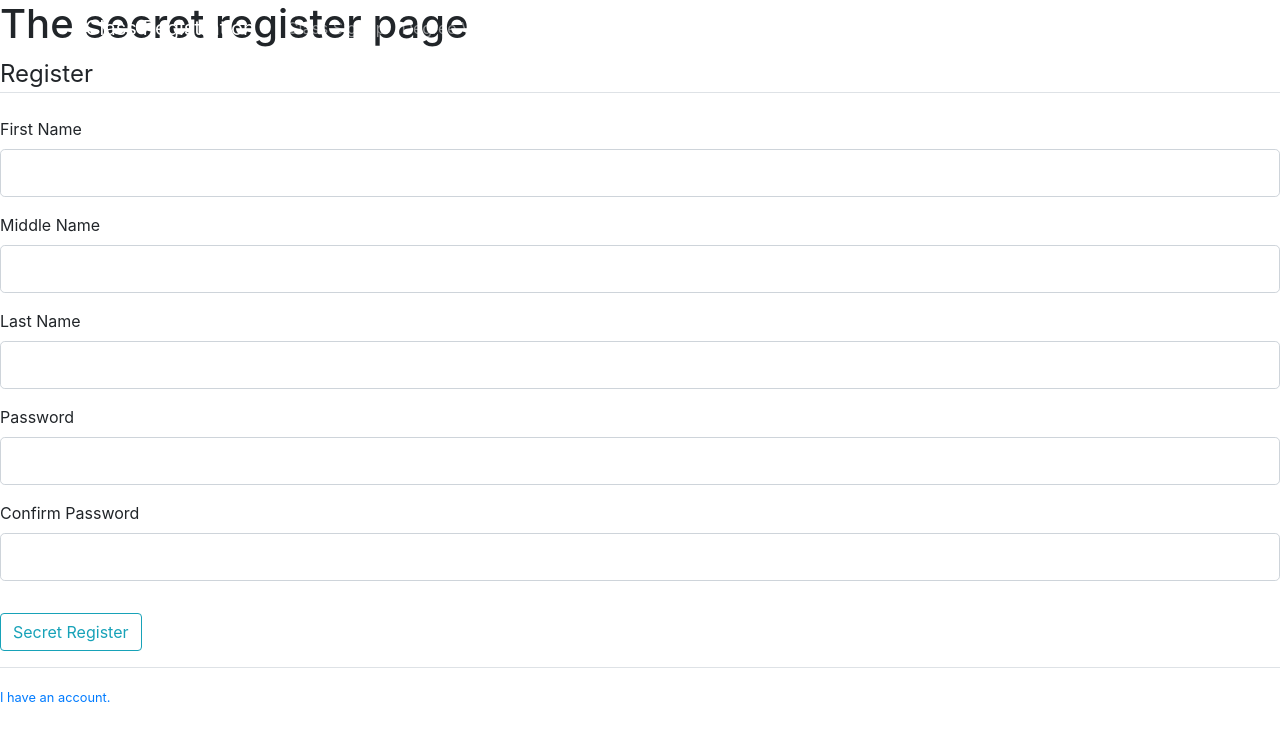
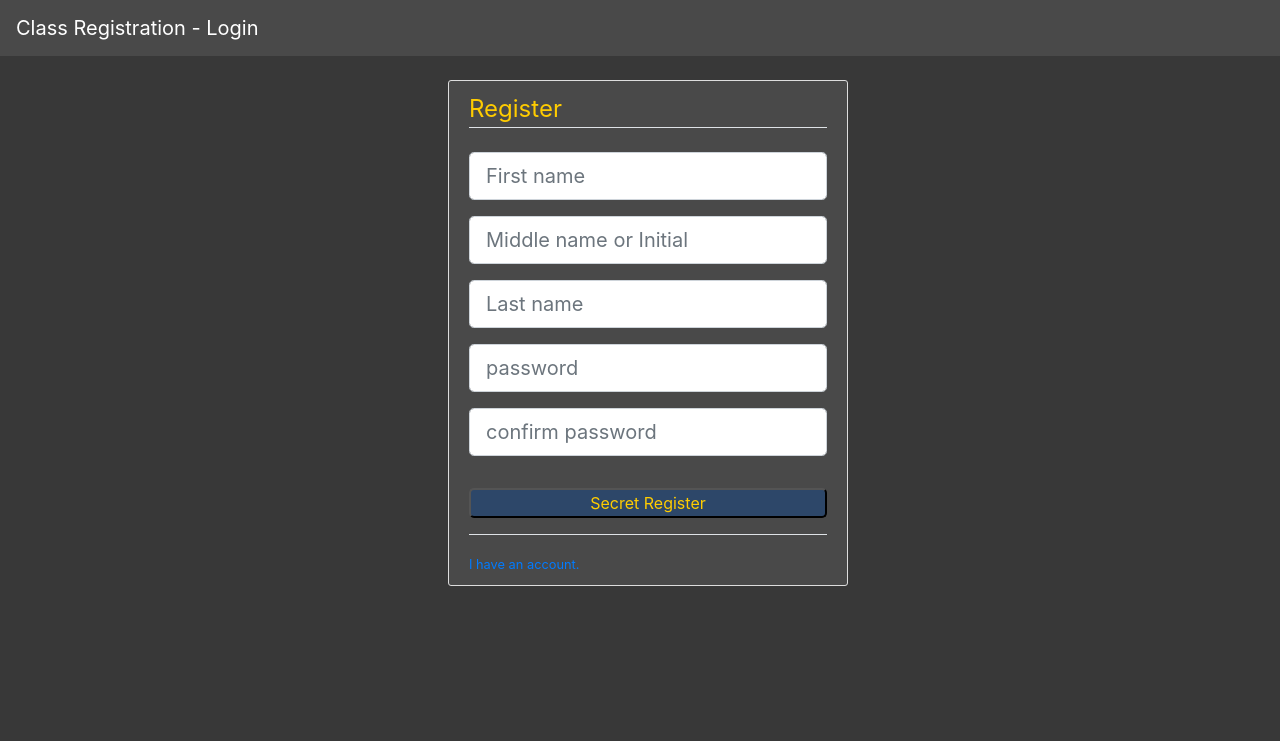
Before and after one commit to IsaachBrooks/ModernSignupSystem, a Flask app: page /hiddenRegister in a window 1280 px wide. Shown: the top 741 px of the page. Run offline with Flask 2, Linux system fonts and the light colour scheme; some libraries are stand-ins or nearby versions.

Commit message:
Lots of CSS, basic layout of classSignup

```diff
--- a/website/app/forms/forms.py
+++ b/website/app/forms/forms.py
@@ -6,22 +6,22 @@ class RegistrationForm(FlaskForm):
     firstName = StringField('First Name', validators=[
         DataRequired(),
         Regexp(r'^[a-zA-Z]+$', message='Contains non-alpha characters or whitespace')
-        ])
+        ], render_kw={"placeholder": "First name"})
     middleName = StringField('Middle Name', validators=[
         Regexp(r'^[a-zA-Z]*$', message='Contains non-alpha characters or whitespace')
-        ])
+        ], render_kw={"placeholder": "Middle name or Initial"})
     lastName = StringField('Last Name', validators=[
         DataRequired(),
-         Regexp(r'^[a-zA-Z]+$', message='Contains non-alpha characters or whitespace')])
-    password = PasswordField('Password', validators=[DataRequired()])
+        Regexp(r'^[a-zA-Z]+$', message='Contains non-alpha characters or whitespace')], render_kw={"placeholder": "Last name"})
+    password = PasswordField('Password', validators=[DataRequired()], render_kw={"placeholder": "password"})
     confirmPassword = PasswordField('Confirm Password', validators=[
         DataRequired(),
-        EqualTo('password')])
+        EqualTo('password')], render_kw={"placeholder": "confirm password"})
 
     submit = SubmitField('Secret Register')
 
 class LoginForm(FlaskForm):
-    username = StringField('Username', validators=[DataRequired()])
-    password = PasswordField('Password', validators=[DataRequired()])
+    username = StringField('Username', validators=[DataRequired()], render_kw={"placeholder": "login or email"})
+    password = PasswordField('Password', validators=[DataRequired()], render_kw={"placeholder": "password"})
 
-    submit = SubmitField('Log in')
+    submit = SubmitField('Sign in')
--- a/website/app/routes/routes.py
+++ b/website/app/routes/routes.py
@@ -5,7 +5,7 @@ from app.forms.forms import RegistrationForm, LoginForm
 from app.Scripts.databaseAdd import registerStudent
 from flask_login import login_user, logout_user, current_user, login_required
 
-@app.route("/")
+@app.route("/", methods=['GET','POST'])
 @app.route("/login", methods=['GET','POST'])
 def login():
     if current_user.is_authenticated:
@@ -19,18 +19,18 @@ def login():
             return redirect(next_page) if next_page else redirect(url_for('signup'))
         else:
             flash('Bad login. Check username and/or password.', 'danger')
-    return render_template('login.html', title='Login', form=form)
+    return render_template('login.html', title='Login', form=form, debug=app.debug)
 
 @app.route("/main")
 @app.route("/classSignup")
 @login_required
 def signup():
-    return render_template('classSignup.html', title='Main')
+    return render_template('classSignup.html', title='Main', debug=app.debug)
 
 @app.route("/degree")
 @login_required
 def degree():
-    return render_template('degreeViewer.html', title='Degree')
+    return render_template('degreeViewer.html', title='Degree', debug=app.debug)
 
 @app.route("/hiddenRegister", methods=['GET', 'POST'])
 def hiddenRegister():
@@ -41,7 +41,7 @@ def hiddenRegister():
         username = registerStudent(form)
         flash(f'Registered {form.firstName.data} {form.lastName.data} with username {username}. Please log in.', 'success')
         return redirect(url_for('login'))
-    return render_template('secretRegister.html', title='Hidden Register', form=form)
+    return render_template('secretRegister.html', title='Hidden Register', form=form, debug=app.debug)
 
 @app.route("/logout")
 def logout():
--- /dev/null
+++ b/website/app/static/styles/debug.css
@@ -0,0 +1,5 @@
+body {
+    background-image: url(../images/Debugging.png);
+    background-repeat: repeat;
+    background-blend-mode: hard-light;
+}
--- /dev/null
+++ b/website/app/static/styles/login.css
@@ -0,0 +1,24 @@
+.login-holder {
+    margin: 0 35%;
+    background-color: #494949;
+    color: #fc0;
+    min-width: 400px;
+
+}
+
+.login-btn {
+    width: 100%;
+    height: 100%;
+    color: #fc0;
+    background-color: rgba(0, 68, 156, 0.39);
+    border-radius: 5px;
+}
+
+.login-btn:hover {
+    background-color: rgba(68, 124, 196, 0.39);
+}
+
+.login-btn:active {
+    background-color: rgba(36, 67, 107, 0.39);
+    box-shadow: 2px 2px 5px #000000;
+}
--- a/website/app/static/styles/main.css
+++ b/website/app/static/styles/main.css
@@ -1,5 +1,5 @@
 body {
-    background: #fafafa;
+    background: #383838;
     color: #333333;
     margin-top: 5rem;
   }
@@ -12,8 +12,16 @@ body {
     background-color: #5f788a;
   }
 
+  .bg-gold {
+    background-color: #fc0;
+  }
+
+  .bg-cgray {
+    background-color: #494949;
+  }
+
   .site-header .navbar-nav .nav-link {
-    color: #cbd5db;
+    color: #fc0;
   }
 
   .site-header .navbar-nav .nav-link:hover {
--- a/website/app/templates/base.html
+++ b/website/app/templates/base.html
@@ -7,19 +7,22 @@
     <!-- Bootstrap CSS -->
     <link rel="stylesheet" href="https://maxcdn.bootstrapcdn.com/bootstrap/4.0.0/css/bootstrap.min.css" integrity="sha384-Gn5384xqQ1aoWXA+058RXPxPg6fy4IWvTNh0E263XmFcJlSAwiGgFAW/dAiS6JXm" crossorigin="anonymous">
 
-    <link rel="stylesheet" type="text/css" href="{{ url_for('static/styles', filename='main.css') }}">
-
+    <link rel="stylesheet" type="text/css" href="{{ url_for('static', filename='styles/main.css') }}">
+    <link rel="stylesheet" type="text/css" href="{{ url_for('static', filename='styles/signup.css') }}">
+    {% if debug %}
+        <link rel="stylesheet" type="text/css" href="{{url_for('static', filename='styles/debug.css') }}">
+    {% endif %}
     {% if title %}
-    <title>{{ title }}</title>
+        <title>{{ title }}</title>
     {% else %}
         <title>Class Signup</title>
     {% endif %}
+    {% block headextra %}{% endblock headextra %}
 </head>
 <body>
     <header class="site-header">
-        <nav class="navbar navbar-expand-md navbar-dark bg-steel fixed-top">
+        <nav class="navbar navbar-expand-md navbar-dark bg-cgray fixed-top">
             <div class="container">
-            <a class="navbar-brand mr-4" href="/">Class Registration</a>
             <button class="navbar-toggler" type="button" data-toggle="collapse" data-target="#navbarToggle" aria-controls="navbarToggle" aria-expanded="false" aria-label="Toggle navigation">
                 <span class="navbar-toggler-icon"></span>
             </button>
--- /dev/null
+++ b/website/app/templates/baseLoginRegister.html
@@ -0,0 +1,30 @@
+<!doctype html>
+<html lang="en">
+<head>
+<meta charset="utf-8">
+<meta name="viewport" content="width=device-width, initial-scale=1, shrink-to-fit=no">
+
+    <!-- Bootstrap CSS -->
+    <link rel="stylesheet" href="https://maxcdn.bootstrapcdn.com/bootstrap/4.0.0/css/bootstrap.min.css" integrity="sha384-Gn5384xqQ1aoWXA+058RXPxPg6fy4IWvTNh0E263XmFcJlSAwiGgFAW/dAiS6JXm" crossorigin="anonymous">
+
+    <link rel="stylesheet" type="text/css" href="{{ url_for('static', filename='styles/main.css') }}">
+    <link rel="stylesheet" type="text/css" href="{{ url_for('static', filename='styles/login.css') }}">
+    {% if debug %}
+        <link rel="stylesheet" type="text/css" href="{{ url_for('static', filename='styles/debug.css') }}">
+    {% endif %}
+    {% if title %}
+        <title>{{ title }}</title>
+    {% else %}
+        <title>Class Signup</title>
+    {% endif %}
+    {% block headextra %}{% endblock headextra %}
+</head>
+<body>
+    <header class="site-header">
+        <nav class="navbar navbar-expand-md navbar-dark bg-cgray fixed-top">
+                <a class="navbar-brand mr-4" href="/">Class Registration - Login</a>
+        </nav>
+    </header>
+    {% block content %} {% endblock content %}
+</body>
+</html>
--- a/website/app/templates/secretRegister.html
+++ b/website/app/templates/secretRegister.html
@@ -1,15 +1,12 @@
-{% extends 'base.html' %}
+{% extends 'baseLoginRegister.html' %}
 {% block content %}
 
-<h1>The secret register page</h1>
-
-<div class="content-section">
+<div class="content-section login-holder">
     <form method="POST" action="">
         {{ form.hidden_tag() }}
         <fieldset class="form-group">
             <legend class="border-bottom mb-4">Register</legend>
             <div class="form-group">
-                {{ form.firstName.label(class="form-control-label") }}
                 {% if form.firstName.errors %}
                     {{ form.firstName(class="form-control form-control-lg is-invalid") }}
                     <div class="invalid-feedback">
@@ -22,7 +19,6 @@
                 {% endif %}
             </div>
             <div class="form-group">
-                {{ form.middleName.label(class="form-control-label") }}
                 {% if form.middleName.errors %}
                     {{ form.middleName(class="form-control form-control-lg is-invalid") }}
                     <div class="invalid-feedback">
@@ -35,7 +31,6 @@
                 {% endif %}
             </div>
             <div class="form-group">
-                {{ form.lastName.label(class="form-control-label") }}
                 {% if form.lastName.errors %}
                     {{ form.lastName(class="form-control form-control-lg is-invalid") }}
                     <div class="invalid-feedback">
@@ -48,7 +43,6 @@
                 {% endif %}
             </div>
             <div class="form-group">
-                {{ form.password.label(class="form-control-label") }}
                 {% if form.password.errors %}
                     {{ form.password(class="form-control form-control-lg is-invalid") }}
                     <div class="invalid-feedback">
@@ -61,7 +55,6 @@
                 {% endif %}
             </div>
             <div class="form-group">
-                {{ form.confirmPassword.label(class="form-control-label") }}
                 {% if form.confirmPassword.errors %}
                     {{ form.confirmPassword(class="form-control form-control-lg is-invalid") }}
                     <div class="invalid-feedback">
@@ -75,7 +68,7 @@
             </div>
         </fieldset>
         <div class="form-group">
-            {{ form.submit(class="btn btn-outline-info") }}
+            {{ form.submit(class="login-btn") }}
         </div>
     </form>
     <div class="border-top pt-3">
```
Also changed, not shown: website/app/static/styles/signup.css (added, +54 -0 lines), website/app/templates/classSignup.html (+7 -3 lines), website/app/templates/login.html (+7 -24 lines), website/app/static/images/Debugging.png (added).
